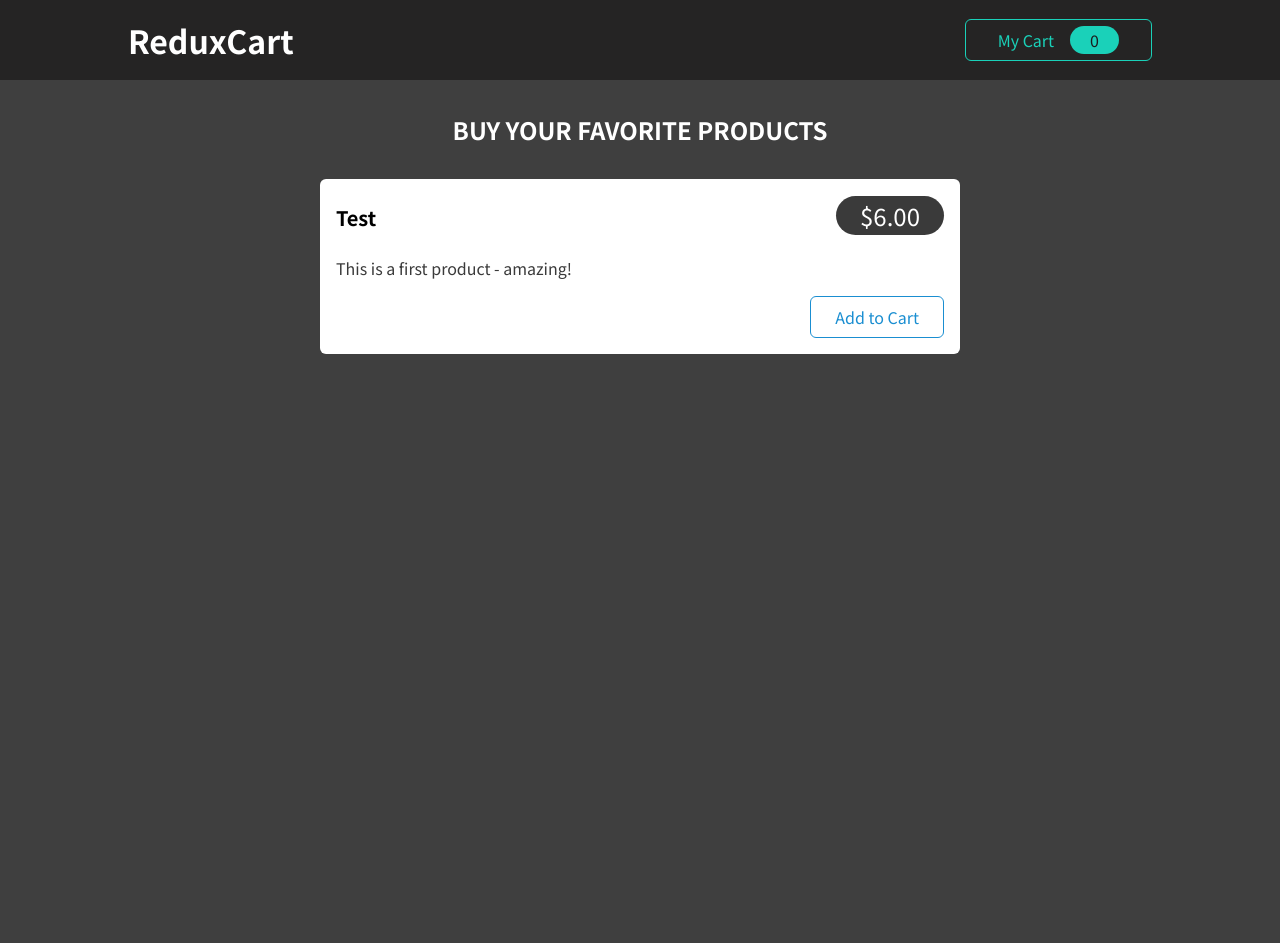
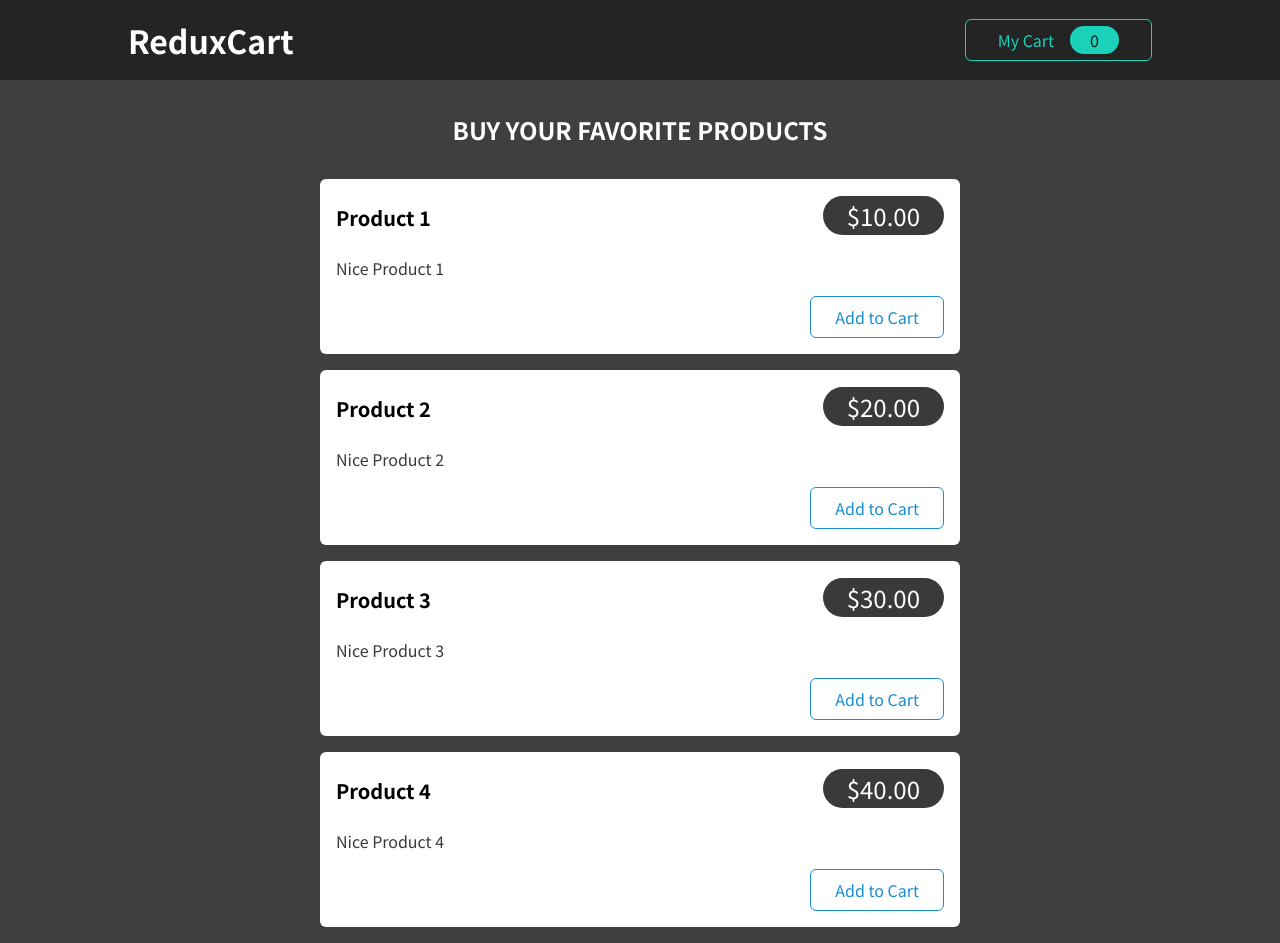
Before and after one commit to sjagmeet37/react-redux, a React (Create React App) app in the folder redux-advanced/: page / in a window 1280 px wide. Before the commit the page ends 800 px from the top, so only its background shows below. Built offline with nearby package versions, Linux system fonts and the light colour scheme.

Commit message:
product list dynamic

```diff
--- a/redux-advanced/src/components/Shop/ProductItem.js
+++ b/redux-advanced/src/components/Shop/ProductItem.js
@@ -1,11 +1,19 @@
+import { useDispatch } from 'react-redux';
 import Card from '../UI/Card';
 import classes from './ProductItem.module.css';
 
 const ProductItem = (props) => {
-  const { title, price, description } = props;
+
+  const dispatch = useDispatch();
+
+  const { id, title, price, description } = props;
+
+  const addToCartHandler = () => {
+
+  }
 
   return (
-    <li className={classes.item}>
+    <li className={classes.item} key={id}>
       <Card>
         <header>
           <h3>{title}</h3>
@@ -13,7 +21,7 @@ const ProductItem = (props) => {
         </header>
         <p>{description}</p>
         <div className={classes.actions}>
-          <button>Add to Cart</button>
+          <button onClick={addToCartHandler}>Add to Cart</button>
         </div>
       </Card>
     </li>
--- a/redux-advanced/src/components/Shop/Products.js
+++ b/redux-advanced/src/components/Shop/Products.js
@@ -1,16 +1,24 @@
-import ProductItem from './ProductItem';
-import classes from './Products.module.css';
+import { useSelector } from "react-redux";
+import ProductItem from "./ProductItem";
+import classes from "./Products.module.css";
 
 const Products = (props) => {
+  const productList = useSelector((state) => state.products.products);
+  console.log(productList);
   return (
     <section className={classes.products}>
       <h2>Buy your favorite products</h2>
       <ul>
-        <ProductItem
-          title='Test'
-          price={6}
-          description='This is a first product - amazing!'
-        />
+        {productList.map((item) => {
+          return (
+              <ProductItem
+                id={item.id}
+                title={item.name}
+                price={item.unitPrice}
+                description={item.description}
+              />
+          );
+        })}
       </ul>
     </section>
   );
--- a/redux-advanced/src/store/product-slice.js
+++ b/redux-advanced/src/store/product-slice.js
@@ -1,11 +1,14 @@
 import { createSlice } from "@reduxjs/toolkit";
 
-const INITIAL_STATE = [
-  { name: "Product 1", description: "Nice Product 1", unitPrice: 10 },
-  { name: "Product 2", description: "Nice Product 2", unitPrice: 20 },
-  { name: "Product 3", description: "Nice Product 3", unitPrice: 30 },
-  { name: "Product 4", description: "Nice Product 4", unitPrice: 40 },
-];
+const INITIAL_STATE = {
+  products: [
+    { id : 1, name: "Product 1", description: "Nice Product 1", unitPrice: 10 },
+    { id : 2, name: "Product 2", description: "Nice Product 2", unitPrice: 20 },
+    { id : 3, name: "Product 3", description: "Nice Product 3", unitPrice: 30 },
+    { id : 4, name: "Product 4", description: "Nice Product 4", unitPrice: 40 },
+  ],
+  count : 4
+};
 
 const productSlice = createSlice({
   name: "product",
```
